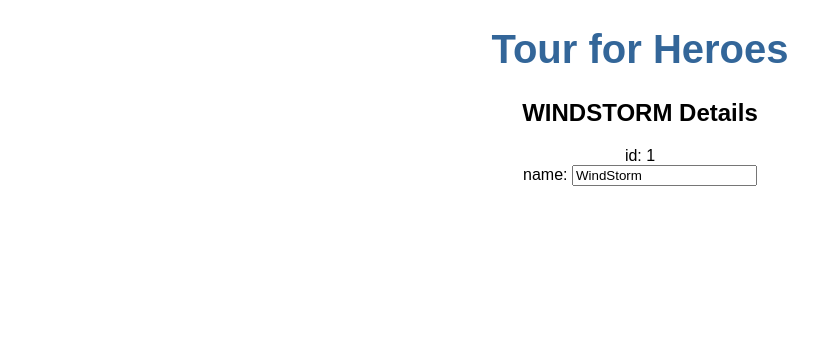
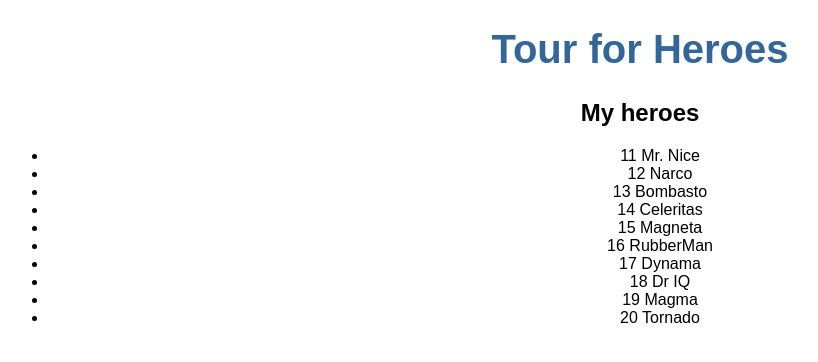
Before and after one commit to marialobillo/my-app, an Angular app: page / in a window 1280 px wide. Shown: the top 362 px of the page, without its empty margins (0-818 px from the left). Built offline with nearby package versions, Linux system fonts and the light colour scheme.

Commit message:
showing heroes

```diff
--- a/src/app/heroes/heroes.component.html
+++ b/src/app/heroes/heroes.component.html
@@ -1,7 +1,18 @@
-<h2>{{ hero.name | uppercase }} Details</h2>
-<div><span>id: </span>{{hero.id}}</div>
-<div>
-		<label>name:
-			<input [(ngModel)]="hero.name" placeholder="name">
-		</label>
+<h2>My heroes</h2>
+<ul class="heroes">
+	<li *ngFor="let hero of heroes"
+		[class.selected]="hero === selectedHero"
+		(click)="onSelect(hero)">
+		 <span class="badge">{{hero.id}}</span> {{hero.name}}
+	</li>
+</ul>
+
+<div *ngIf="selectedHero">
+	<h2>{{ hero.name | uppercase }} Details</h2>
+	<div><span>id: </span>{{selectedHero.id}}</div>
+	<div>
+			<label>name:
+				<input [(ngModel)]="selectedHero.name" placeholder="name">
+			</label>
+	</div>
 </div>
--- a/src/app/heroes/heroes.component.ts
+++ b/src/app/heroes/heroes.component.ts
@@ -1,5 +1,6 @@
 import { Component, OnInit } from '@angular/core';
 import { Hero } from '../hero';
+import { HEROES } from '../mock-heroes';
 
 @Component({
 	selector: 'app-heroes',
@@ -7,15 +8,17 @@
 	styleUrls: ['./heroes.component.css']
 })
 export class HeroesComponent implements OnInit {
-	hero: Hero = {
-		id: 1,
-		name: 'WindStorm'
-	};
-
+	heroes = HEROES;
+	selectedHero: Hero;
 	constructor() {
 	 }
 
 	ngOnInit() {
 	}
 
+	onSelect(hero: Hero): void {
+		this.selectedHero = hero;
+	}
+
+
 }
```
